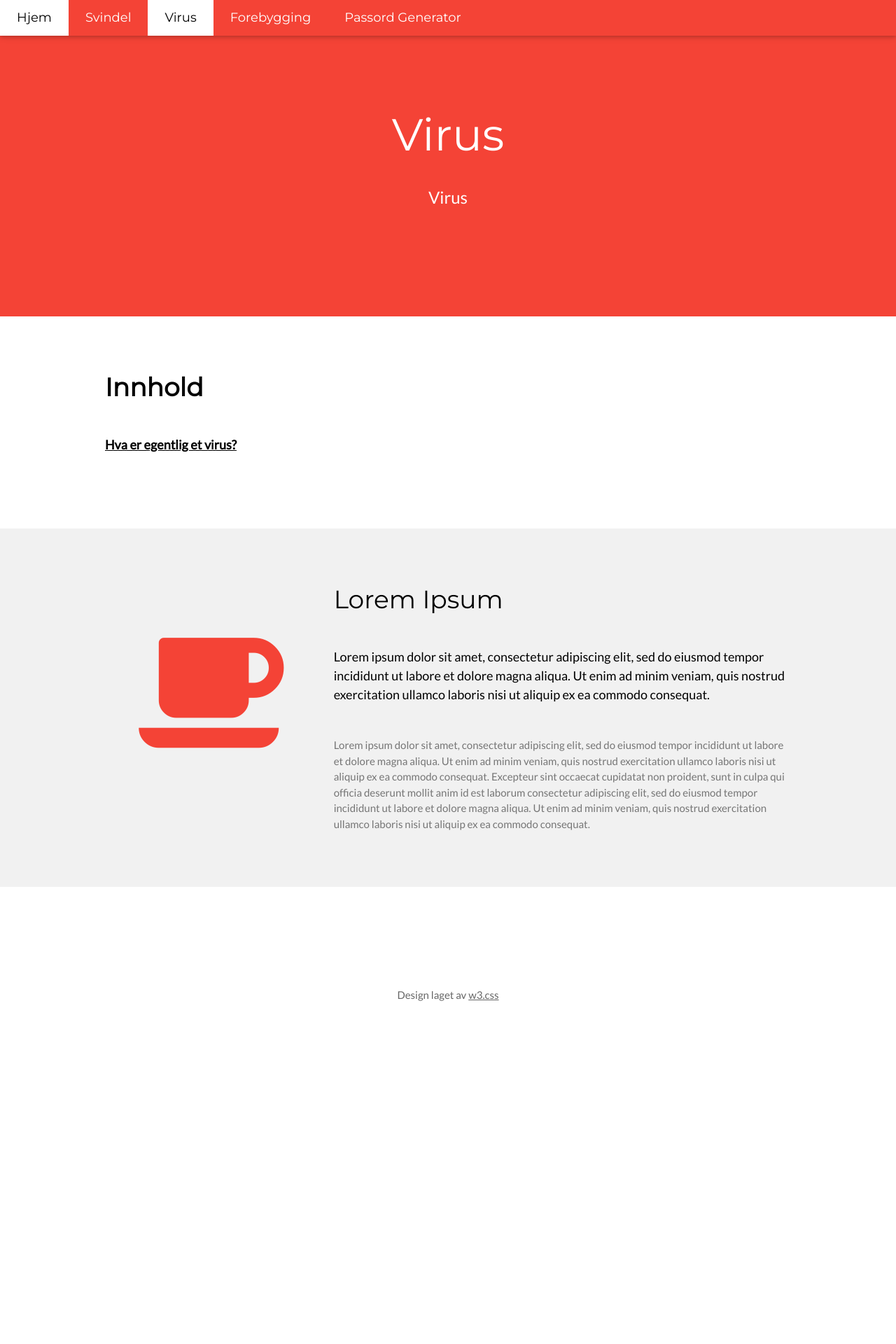
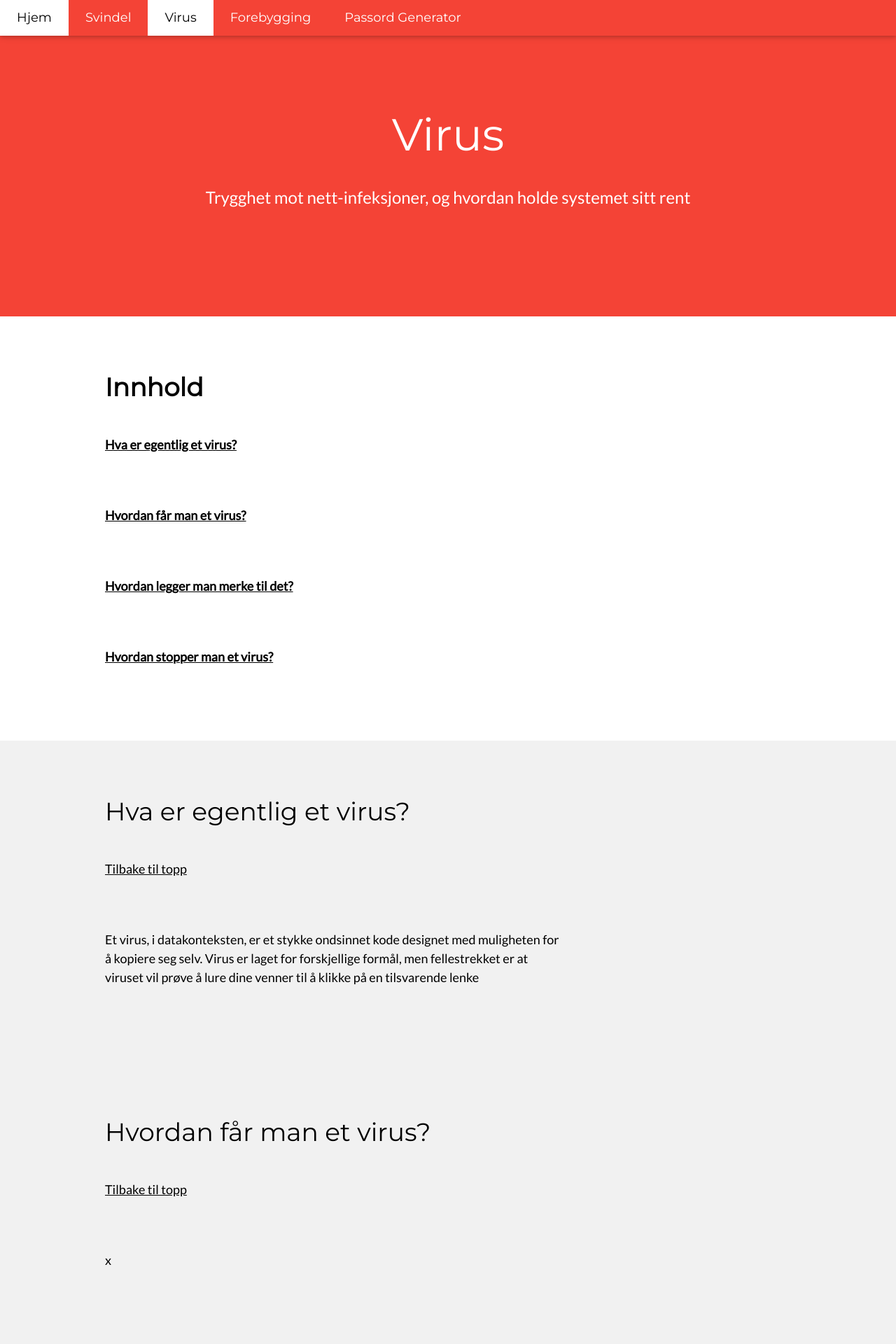
Before and after one commit to mojitoen/SP2, a Flask app: page /virus in a window 1280 px wide. Shown: the top 1920 px of the page at 70% size. Before the commit the page ends 1430 px from the top, so only its background shows below. Run offline with Flask 2, Linux system fonts and the light colour scheme.

Commit message:
Skjelett av virus.html er ferdig.

```diff
--- a/templates/virus.html
+++ b/templates/virus.html
@@ -37,7 +37,7 @@ body,h1,h2,h3,h4,h5,h6 {font-family: "Lato", sans-serif}
 <!-- Header -->
 <header class="w3-container w3-red w3-center" style="padding:128px 16px">
   <h1 class="w3-margin w3-jumbo">Virus</h1>
-  <p class="w3-xlarge">Virus</p>
+  <p class="w3-xlarge">Trygghet mot nett-infeksjoner, og hvordan holde systemet sitt rent</p>
 
 </header>
 
@@ -46,32 +46,82 @@ body,h1,h2,h3,h4,h5,h6 {font-family: "Lato", sans-serif}
   <div class="w3-content">
     <div class="w3-twothird">
       <h1><b><a id="innhold">Innhold</a></b></h1>
-      <h5 class="w3-padding-32"><b><a href="#virus">Hva er egentlig et virus?</a></b></h5>
+      <h5 class="w3-padding-32"><b><a href="#Hvaervirus">Hva er egentlig et virus?</a></b></h5>
+      <h5 class="w3-padding-32"><b><a href="#how">Hvordan får man et virus?</a></b></h5>
+      <h5 class="w3-padding-32"><b><a href="#notice">Hvordan legger man merke til det?</a></b></h5>
+      <h5 class="w3-padding-32"><b><a href="#stopit">Hvordan stopper man et virus?</a></b></h5>
     </div>
 
 
   </div>
 </div>
 
-<!-- Second Grid -->
+
+
+<!-- Second Grid: Hva er et virus? -->
 <div class="w3-row-padding w3-light-grey w3-padding-64 w3-container">
   <div class="w3-content">
     <div class="w3-third w3-center">
-      <i class="fa fa-coffee w3-padding-64 w3-text-red w3-margin-right"></i>
     </div>
 
     <div class="w3-twothird">
-      <h1>Lorem Ipsum</h1>
-      <h5 class="w3-padding-32">Lorem ipsum dolor sit amet, consectetur adipiscing elit, sed do eiusmod tempor incididunt ut labore et dolore magna aliqua. Ut enim ad minim veniam, quis nostrud exercitation ullamco laboris nisi ut aliquip ex ea commodo consequat.</h5>
-
-      <p class="w3-text-grey">Lorem ipsum dolor sit amet, consectetur adipiscing elit, sed do eiusmod tempor incididunt ut labore et dolore magna aliqua. Ut enim ad minim veniam, quis nostrud exercitation ullamco laboris nisi ut aliquip ex ea commodo consequat. Excepteur sint
-        occaecat cupidatat non proident, sunt in culpa qui officia deserunt mollit anim id est laborum consectetur adipiscing elit, sed do eiusmod tempor incididunt ut labore et dolore magna aliqua. Ut enim ad minim veniam, quis nostrud exercitation ullamco
-        laboris nisi ut aliquip ex ea commodo consequat.</p>
+      <h1><a id="Hvaervirus">Hva er egentlig et virus?</a></h1>
+      <h5 class="w3-padding-32"><a href="#innhold">Tilbake til topp</a></h5>
+      <h5 class="w3-padding-32">Et virus, i datakonteksten, er et stykke ondsinnet kode designet med muligheten for å kopiere seg selv. Virus er laget for forskjellige formål, men fellestrekket
+       er at viruset vil prøve å lure dine venner til å klikke på en tilsvarende lenke</h5>
     </div>
   </div>
 </div>
 
 
+
+<!-- Third Grid: Hvordan får man et virus? -->
+<div class="w3-row-padding w3-light-grey w3-padding-64 w3-container">
+  <div class="w3-content">
+    <div class="w3-third w3-center">
+    </div>
+
+    <div class="w3-twothird">
+      <h1><a id="how">Hvordan får man et virus?</a></h1>
+      <h5 class="w3-padding-32"><a href="#innhold">Tilbake til topp</a></h5>
+      <h5 class="w3-padding-32">x</h5>
+    </div>
+  </div>
+</div>
+
+
+
+<!-- Fourth Grid: Hvordan legger man merke til det? -->
+<div class="w3-row-padding w3-light-grey w3-padding-64 w3-container">
+  <div class="w3-content">
+    <div class="w3-third w3-center">
+    </div>
+
+    <div class="w3-twothird">
+      <h1><a id="notice">Hvordan legger man merke til det?</a></h1>
+      <h5 class="w3-padding-32"><a href="#innhold">Tilbake til topp</a></h5>
+      <h5 class="w3-padding-32">x</h5>
+    </div>
+  </div>
+</div>
+
+
+
+
+
+<!-- Fifth Grid: Stopper man det? -->
+<div class="w3-row-padding w3-light-grey w3-padding-64 w3-container">
+  <div class="w3-content">
+    <div class="w3-third w3-center">
+    </div>
+
+    <div class="w3-twothird">
+      <h1><a id="stopit">Hvordan stopper man det?</a></h1>
+      <h5 class="w3-padding-32"><a href="#innhold">Tilbake til topp</a></h5>
+      <h5 class="w3-padding-32">x</h5>
+    </div>
+  </div>
+</div>
 
 <!-- Footer -->
 <footer class="w3-container w3-padding-64 w3-center w3-opacity">
```
